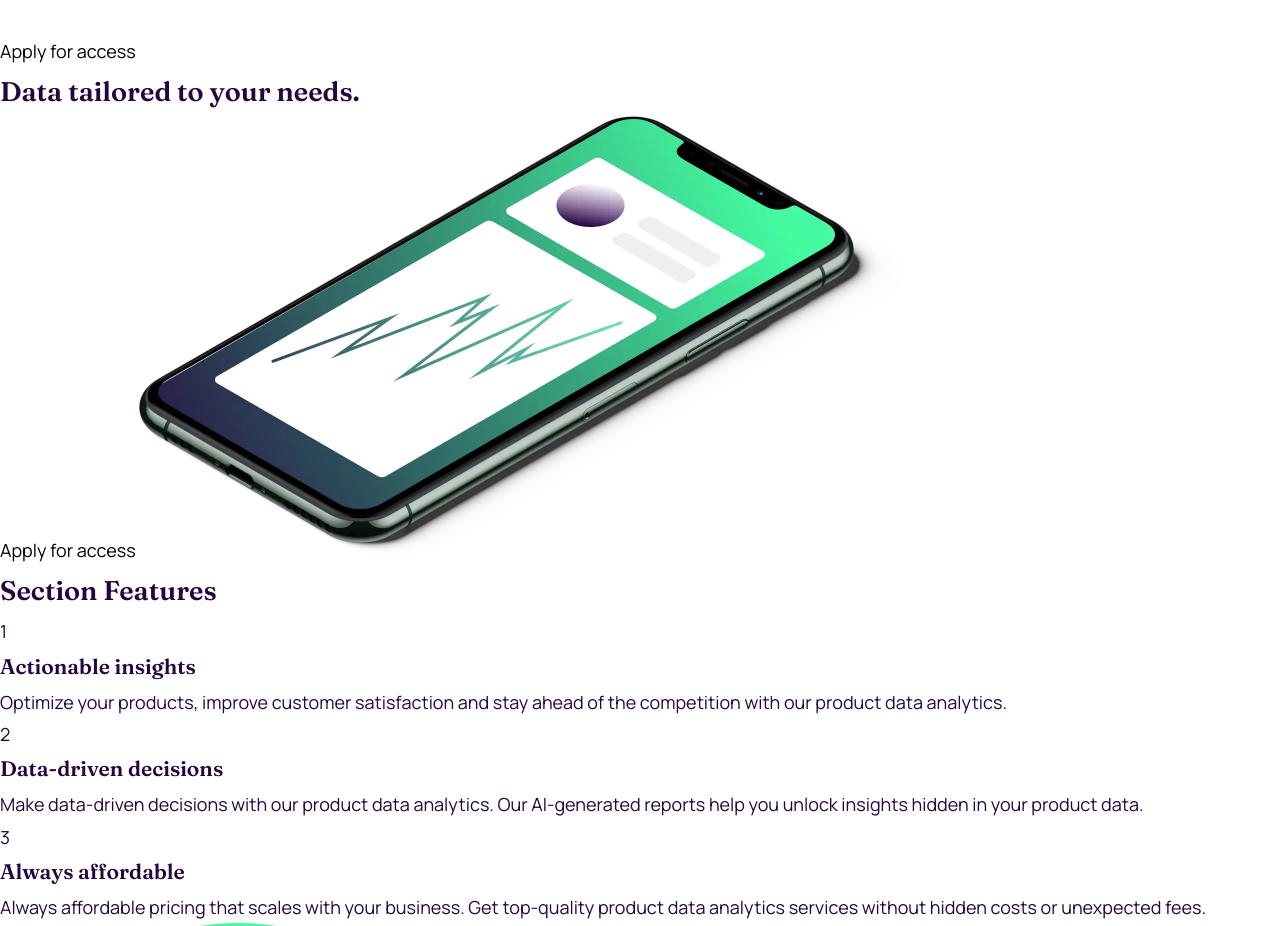
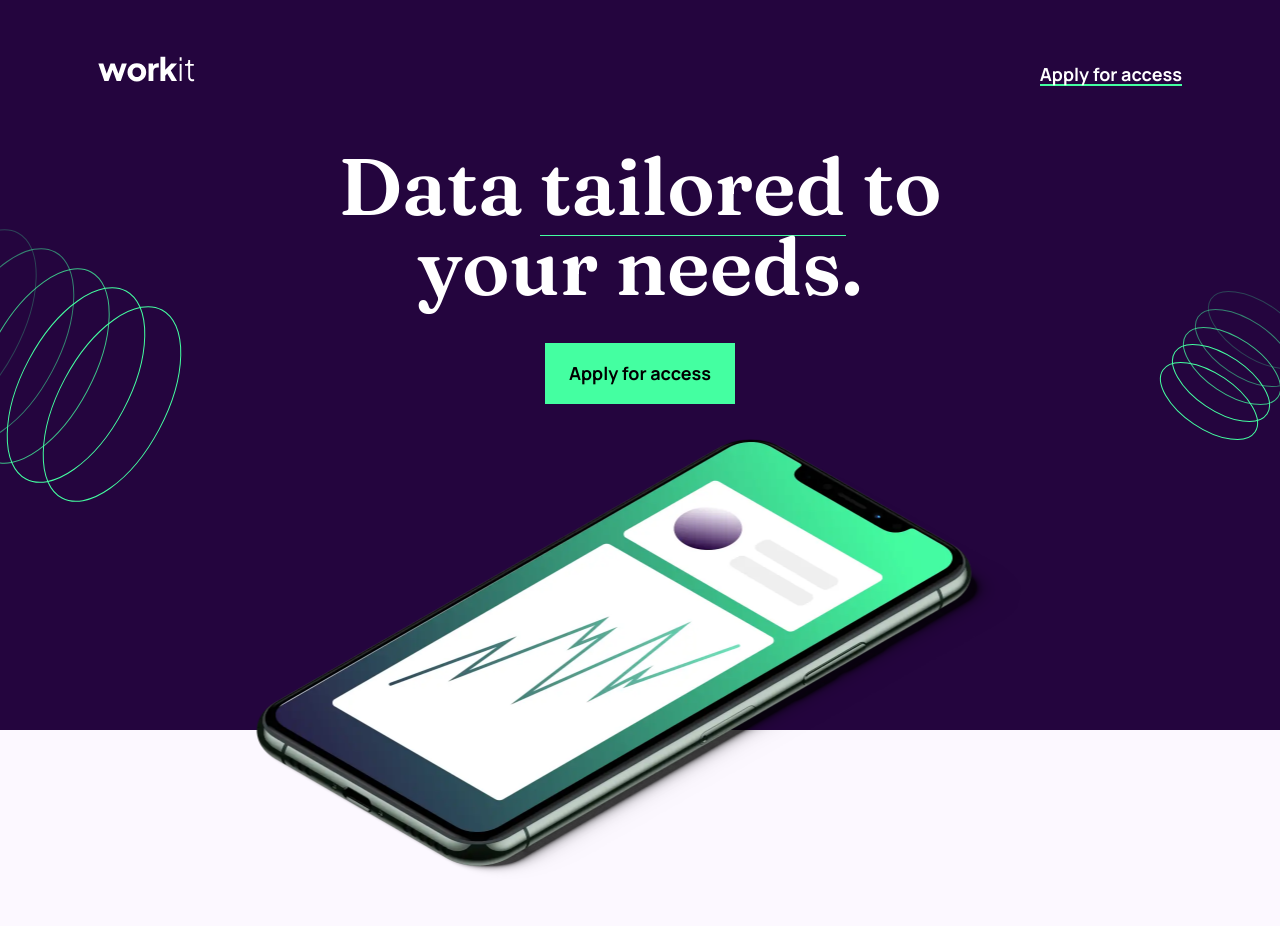
Before and after one commit to SO-Grifano/fm-workit-landing-page, a plain HTML site: page index.html in a window 1280 px wide. Shown: the top 926 px of the page. Drawn offline with nearby package versions, Linux system fonts and the light colour scheme.

Commit message:
003 - Section Features

```diff
--- a/css/style.css
+++ b/css/style.css
@@ -1,8 +1,25 @@
+/* Global Styles */
+:root {
+  --bg-dark-color: #24053e;
+  --bg-text-color: #24053e;
+  --dark-grey-color: #584d62;
+  --bg-light-color: #fcf8ff;
+  --cta-color: #44ffa1;
+}
+
+body {
+  font-family: "Manrope", sans-serif;
+  font-size: 18px;
+  line-height: 1.8;
+  color: var(--bg-text-color);
+  background-color: var(--bg-light-color);
+}
 /* Reset styles */
 ul,
 ol {
   margin: 0;
   padding-left: 0;
+  list-style-type: none;
 }
 h1,
 h2,
@@ -19,22 +36,7 @@ button {
   background: none;
   border: 0;
   padding: 0;
-}
-
-/* Global Styles */
-:root {
-  --bg-dark-color: #24053e;
-  --bg-text-color: #24053e;
-  --dark-grey-color: #584d62;
-  --bg-light-color: #fcf8ff;
-  --cta-color: #44ffa1;
-}
-
-body {
-  font-family: "Manrope", sans-serif;
-  font-size: 18px;
-  line-height: 1.8;
-  color: var(--bg-text-color);
+  font-family: inherit;
 }
 
 h1,
@@ -46,7 +48,7 @@ h6 {
   font-family: "Fraunces", serif;
   font-weight: 600;
 }
-.heading-style-h1 {
+.heading-style-main {
   font-size: 80px;
   line-height: 1;
 }
@@ -84,3 +86,104 @@ h6 {
 .button-secondary:hover {
   color: var(--cta-color);
 }
+.container {
+  width: 1114px;
+  padding: 0 15px;
+  margin: 0 auto;
+}
+/*** Header ***/
+.header {
+  padding-top: 56px;
+  position: absolute;
+  width: 100%;
+  top: 0;
+  left: 0;
+  z-index: 2;
+}
+.header__list {
+  display: flex;
+  justify-content: space-between;
+  align-items: center;
+}
+
+/*** Section - Hero ***/
+.section__hero {
+  min-height: 730px;
+  background: url("../assets/images/bg-pattern-1.svg") top 50% left -130px no-repeat,
+    url("../assets/images/bg-pattern-2.svg") top 50% right -40px no-repeat;
+  background-color: var(--bg-dark-color);
+  position: relative;
+  padding-top: 146px;
+}
+.container.is-hero {
+  max-width: 635px;
+  text-align: center;
+}
+.section__hero h1 {
+  color: #fff;
+  margin-bottom: 37px;
+}
+.section__hero h1 span {
+  border-bottom: 1px solid var(--cta-color);
+}
+.section__hero button {
+  display: inline-block;
+}
+.hero__image {
+  position: absolute;
+  z-index: 2;
+  left: 50%;
+  bottom: -150px;
+  transform: translateX(-50%);
+}
+
+/*** Section - Features ***/
+.section__features {
+  padding-top: 254px;
+  clip-path: path(
+    "M0 0H1440V892C1440 892 1082.96 960 722 960C361.039 960 0 892 0 892V0Z"
+  );
+}
+.visually-hidden {
+  position: absolute;
+  width: 1px;
+  height: 1px;
+  margin: -1px;
+  border: 0;
+  padding: 0;
+
+  white-space: nowrap;
+  clip-path: inset(100%);
+  clip: rect(0 0 0 0);
+  overflow: hidden;
+}
+.features__list {
+  display: flex;
+  gap: 24px;
+}
+.features__list-item {
+  width: calc((100% - 52px) / 3);
+  text-align: center;
+}
+.features__number {
+  width: 56px;
+  height: 56px;
+  border-radius: 30.5px;
+  border: 1px solid var(--dark-grey-color);
+  font-family: "Fraunces", serif;
+  font-size: 24px;
+  font-weight: 600;
+  line-height: 56px;
+  display: inline-block;
+  margin-bottom: 56px;
+}
+.features__item-heading {
+  font-size: 32px;
+  font-weight: 600;
+  line-height: 1.2;
+  margin-bottom: 28px;
+}
+.features__text {
+  font-size: 18px;
+  line-height: 1.8;
+}
--- a/index.html
+++ b/index.html
@@ -28,62 +28,73 @@
   </head>
   <body>
     <header class="header">
+      <div class="container">
         <nav>
-        <ul>
+          <ul class="header__list">
             <li>
               <a href="./index.html"
                 ><img src="./assets/images/logo-light.svg" alt="workit logo"
               /></a>
             </li>
             <li>
-            <button type="button">Apply for access</button>
+              <button class="button-secondary" type="button">
+                Apply for access
+              </button>
             </li>
           </ul>
         </nav>
+      </div>
     </header>
     <main class="main">
-      <!-- Section - Hero -->
-      <section>
-        <h1>Data tailored to your needs.</h1>
-        <button type="button">Apply for access</button>
+      <!--* Section - Hero *-->
+      <section class="section__hero">
+        <div class="container is-hero">
+          <h1 class="heading-style-main">
+            Data <span>tailored</span> to your needs.
+          </h1>
+          <button class="button" type="button">Apply for access</button>
           <img
+            class="hero__image"
             src="./assets/images/image-hero.webp"
             alt="iphone mockup"
             width="767"
             height="441"
           />
+        </div>
       </section>
-      <!-- Section - Features -->
-      <section>
-        <h2>Section Features</h2>
-        <ul>
-          <li>
-            <p>1</p>
-            <h3>Actionable insights</h3>
-            <p>
+      <!--* Section - Features *-->
+      <section class="section__features">
+        <div class="container">
+          <h2 class="visually-hidden">Section Features</h2>
+          <ul class="features__list">
+            <li class="features__list-item">
+              <p class="features__number">1</p>
+              <h3 class="features__item-heading">Actionable insights</h3>
+              <p class="features__text">
                 Optimize your products, improve customer satisfaction and stay
                 ahead of the competition with our product data analytics.
               </p>
             </li>
-          <li>
-            <p>2</p>
-            <h3>Data-driven decisions</h3>
-            <p>
+            <li class="features__list-item">
+              <p class="features__number">2</p>
+              <h3 class="features__item-heading">Data-driven decisions</h3>
+              <p class="features__text">
                 Make data-driven decisions with our product data analytics. Our
                 AI-generated reports help you unlock insights hidden in your
                 product data.
               </p>
             </li>
-          <li>
-            <p>3</p>
-            <h3>Always affordable</h3>
-            <p>
+            <li class="features__list-item">
+              <p class="features__number">3</p>
+              <h3 class="features__item-heading">Always affordable</h3>
+              <p class="features__text">
                 Always affordable pricing that scales with your business. Get
                 top-quality product data analytics services without hidden costs
                 or unexpected fees.
               </p>
             </li>
           </ul>
+        </div>
       </section>
       <!-- Section - CTA -->
       <section>
```
Also changed, not shown: assets/images/hero-bg.svg (added), 1 other file. Lines whose indentation alone changed are shown as unchanged.
